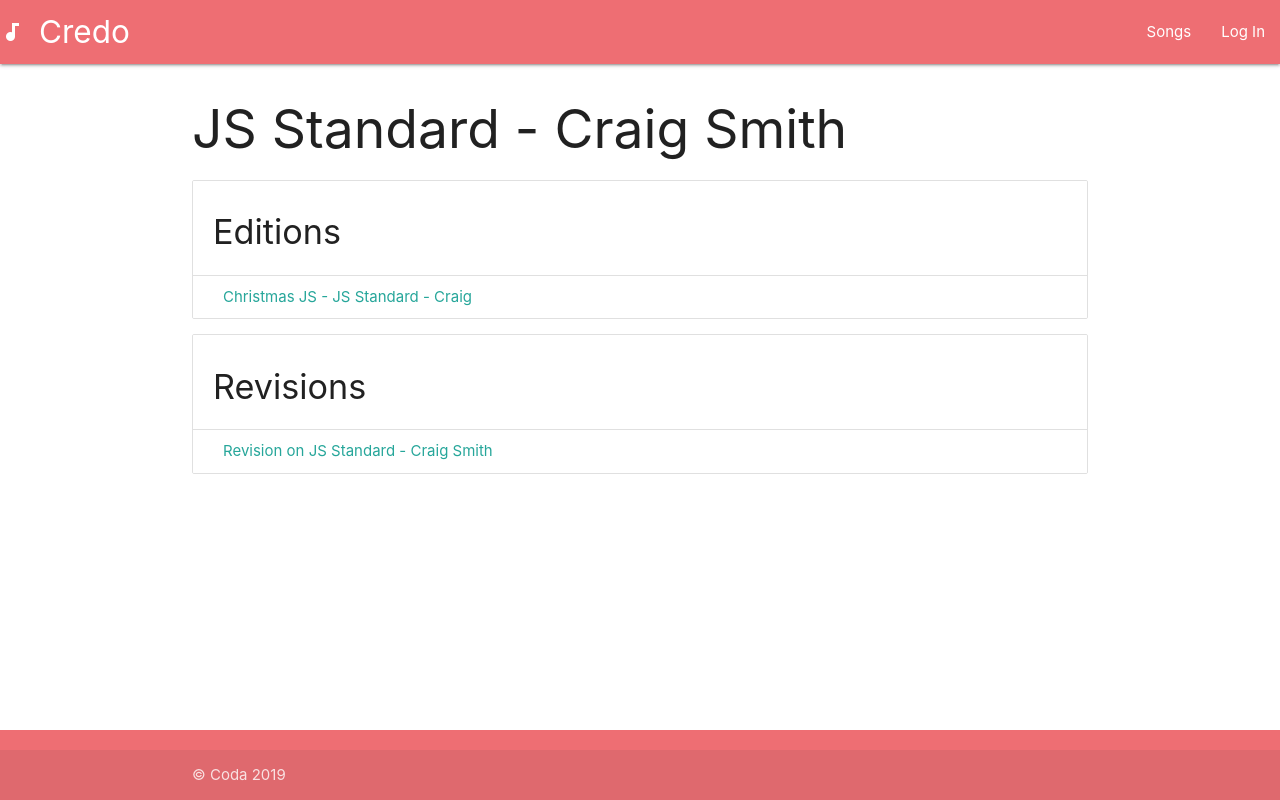
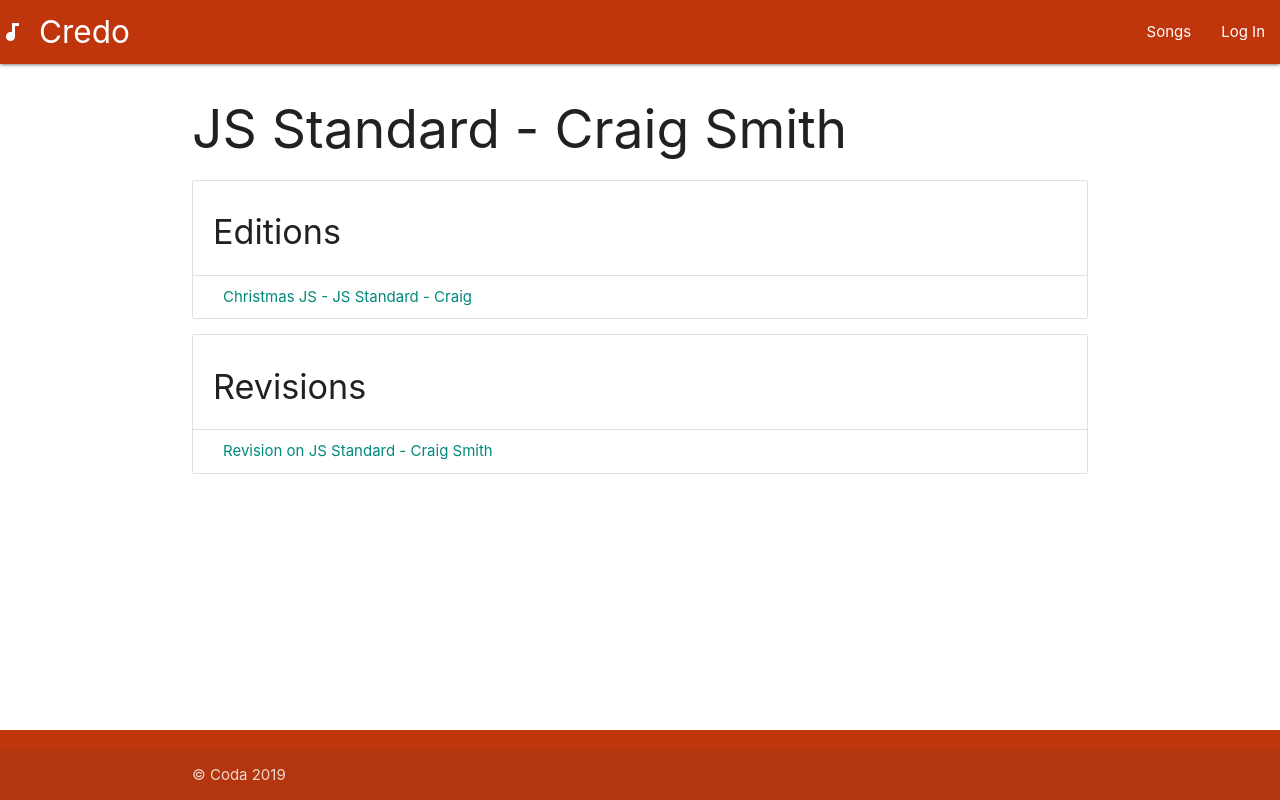
Before and after one commit to unit92/credo, a Django app: page /songs/1 in a window 1280 px wide. Run offline with Django 3.2, Linux system fonts and the light colour scheme; data comes from the database, SQL or seed files in the repository; parts of the project's set-up code (start-up, migrations or seed data) failed here and were passed over.

Commit message:
Restyle colourscheme

```diff
--- a/src/credo/static/credo/credo-toolkit.js
+++ b/src/credo/static/credo/credo-toolkit.js
@@ -31,7 +31,7 @@ class CredoToolkit {
   // Sourced from https://material.io/resources/icons/
   commentSvg = `
     <svg class="tooltipped" data-position="bottom" xmlns="http://www.w3.org/2000/svg" width="480" height="480" viewBox="0 0 24 24">
-      <path d="M21.99 4c0-1.1-.89-2-1.99-2H4c-1.1 0-2 .9-2 2v12c0 1.1.9 2 2 2h14l4 4-.01-18zM18 14H6v-2h12v2zm0-3H6V9h12v2zm0-3H6V6h12v2z" fill="green" />
+      <path d="M21.99 4c0-1.1-.89-2-1.99-2H4c-1.1 0-2 .9-2 2v12c0 1.1.9 2 2 2h14l4 4-.01-18zM18 14H6v-2h12v2zm0-3H6V9h12v2zm0-3H6V6h12v2z" fill="indigo" />
       <path d="M0 0h24v24H0z" fill="transparent"/>
     </svg>
  `
@@ -502,12 +502,12 @@ class CredoToolkit {
       if (event.target.id === child.id ||
         event.target.parentElement.id === child.id) {
         // make the button look selected
-        child.className = 'waves-effect waves-light btn'
+        child.className = 'waves-effect waves-light btn deep-orange darken-3'
         // set the current tool mode to that button
         this.currentToolMode = event.target.id
       } else {
         // make the button look unselected
-        child.className = 'waves-effect waves-teal btn-flat'
+        child.className = 'waves-effect waves-light btn-flat'
       }
     }
   }
--- a/src/credo/templates/footer.html
+++ b/src/credo/templates/footer.html
@@ -2,7 +2,7 @@
   </div>
 
   <div class="footer">
-    <footer class="page-footer">
+    <footer class="page-footer deep-orange darken-4">
       <div class="footer-copyright">
         <div class="container">
           © Coda 2019
--- a/src/credo/templates/header.html
+++ b/src/credo/templates/header.html
@@ -26,7 +26,7 @@
 
 <div class="main">
   <nav>
-    <div class="nav-wrapper">
+    <div class="nav-wrapper deep-orange darken-4">
       <a href="/" class="brand-logo">
         <i class="material-icons">audiotrack</i>
         Credo
--- a/src/credo/templates/song.html
+++ b/src/credo/templates/song.html
@@ -8,7 +8,7 @@
   {% for edition in editions %}
   <a
     href="/songs/{{ edition.song.id }}/editions/{{ edition.id }}"
-    class="collection-item">
+    class="collection-item teal-text text-darken-1">
     {{ edition }}
   </a>
   {% endfor %}
@@ -21,7 +21,7 @@
   {% for revision in revisions %}
   <a
     href="/songs/{{ revision.song.id }}/revisions/{{ revision.id }}"
-    class="collection-item">
+    class="collection-item teal-text text-darken-1">
     {{ revision }}
   </a>
   {% endfor %}
--- a/src/credo/templates/song_list.html
+++ b/src/credo/templates/song_list.html
@@ -6,7 +6,7 @@
   {% for song in songs %}
     <a
       href="/songs/{{ song.id }}"
-      class="collection-item">
+      class="collection-item teal-text text-darken-1">
       {{ song }}
     </a>
   {% endfor %}
```
Also changed, not shown: src/credo/templates/revision.html (+4 -4 lines).
